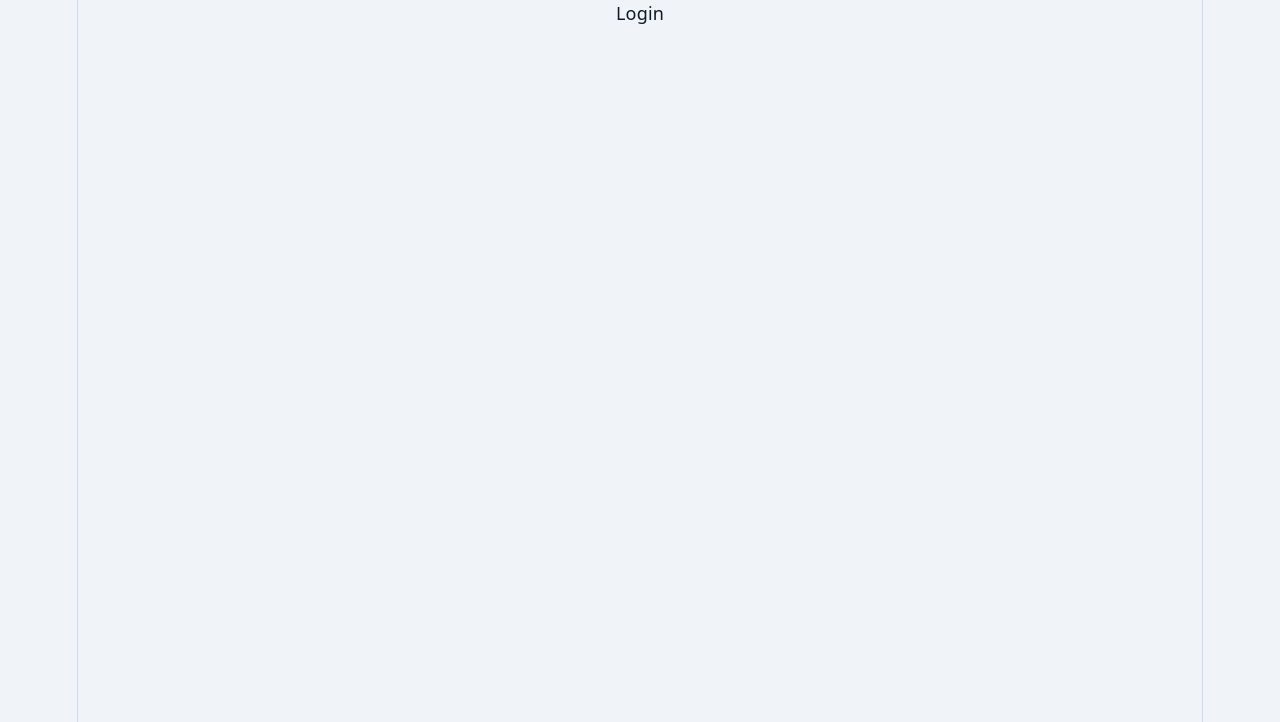
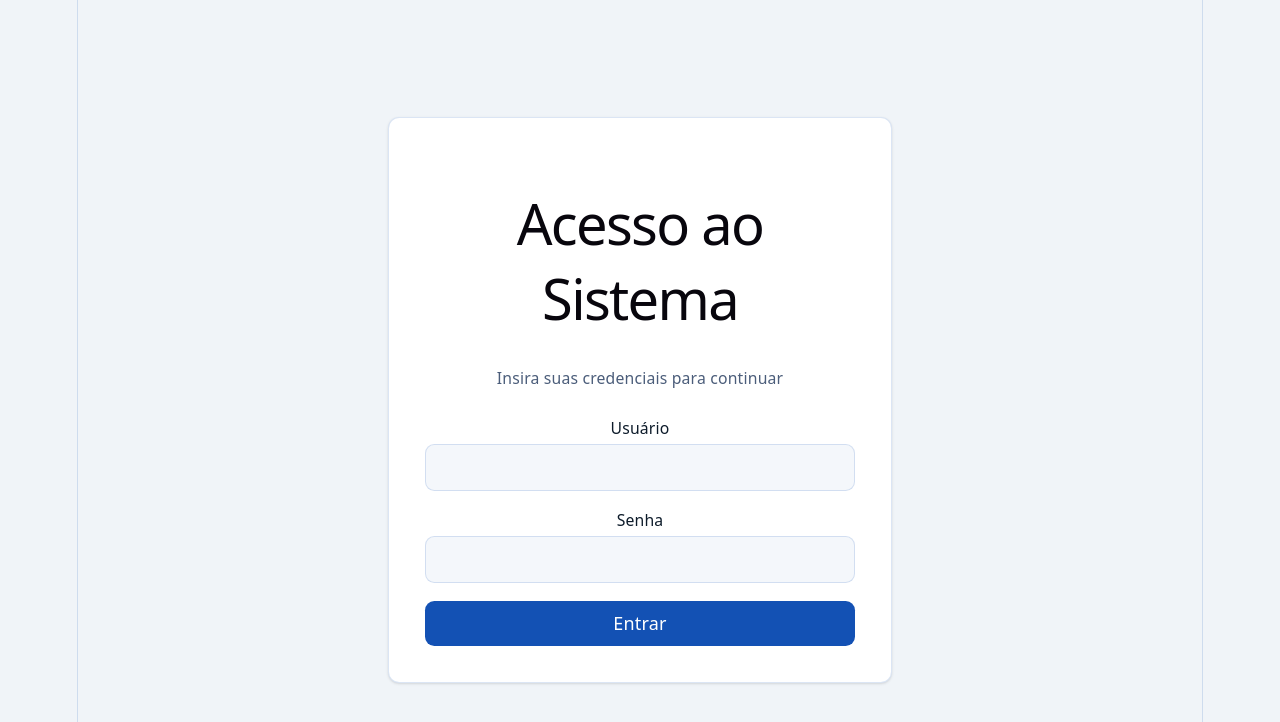
Before and after one commit to Kuchu11/BioChallenger-Brasil-, a React (Vite) app: page / in a window 1280 px wide. Shown: the top 722 px of the page. Built offline with nearby package versions, Linux system fonts and the light colour scheme.

Commit message:
fix: ajustar tipagem unificada do react form event

```diff
--- a/src/app/pages/LoginPage.tsx
+++ b/src/app/pages/LoginPage.tsx
@@ -1,3 +1,61 @@
+import React, { useState } from "react";
+import { useNavigate } from "react-router";
+
 export function LoginPage() {
-  return <div>Login</div>;
+  const [username, setUsername] = useState("");
+  const [password, setPassword] = useState("");
+  const navigate = useNavigate();
+
+  function handleSubmit(event: React.FormEvent<HTMLFormElement>) {
+    event.preventDefault();
+    if (username === "admin" && password === "admin") {
+      navigate("/gestao");
+    }
+  }
+
+  return (
+    <div className="flex min-h-screen items-center justify-center bg-background px-4">
+      <div className="w-full max-w-md rounded-lg border border-border bg-card p-8 shadow-sm">
+        <div className="mb-6 text-center">
+          <h1 className="text-2xl font-medium text-foreground">Acesso ao Sistema</h1>
+          <p className="text-sm text-muted-foreground mt-1">Insira suas credenciais para continuar</p>
+        </div>
+
+        <form onSubmit={handleSubmit} className="space-y-4">
+          <div>
+            <label className="block text-sm font-medium text-foreground mb-1">
+              Usuário
+            </label>
+            <input
+              type="text"
+              value={username}
+              onChange={(e) => setUsername(e.target.value)}
+              className="w-full rounded-md border border-border bg-input-background px-3 py-2 text-foreground focus:border-primary focus:outline-none"
+              required
+            />
+          </div>
+
+          <div>
+            <label className="block text-sm font-medium text-foreground mb-1">
+              Senha
+            </label>
+            <input
+              type="password"
+              value={password}
+              onChange={(e) => setPassword(e.target.value)}
+              className="w-full rounded-md border border-border bg-input-background px-3 py-2 text-foreground focus:border-primary focus:outline-none"
+              required
+            />
+          </div>
+
+          <button
+            type="submit"
+            className="w-full rounded-md bg-primary py-2 font-medium text-primary-foreground transition-colors hover:bg-primary/90 focus:outline-none"
+          >
+            Entrar
+          </button>
+        </form>
+      </div>
+    </div>
+  );
 }
```
